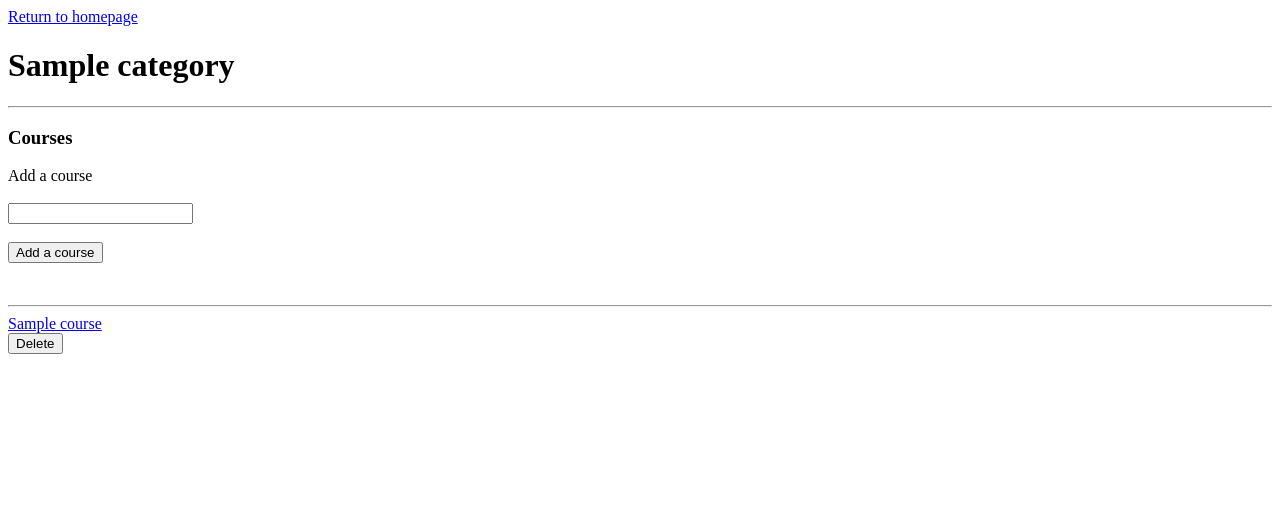
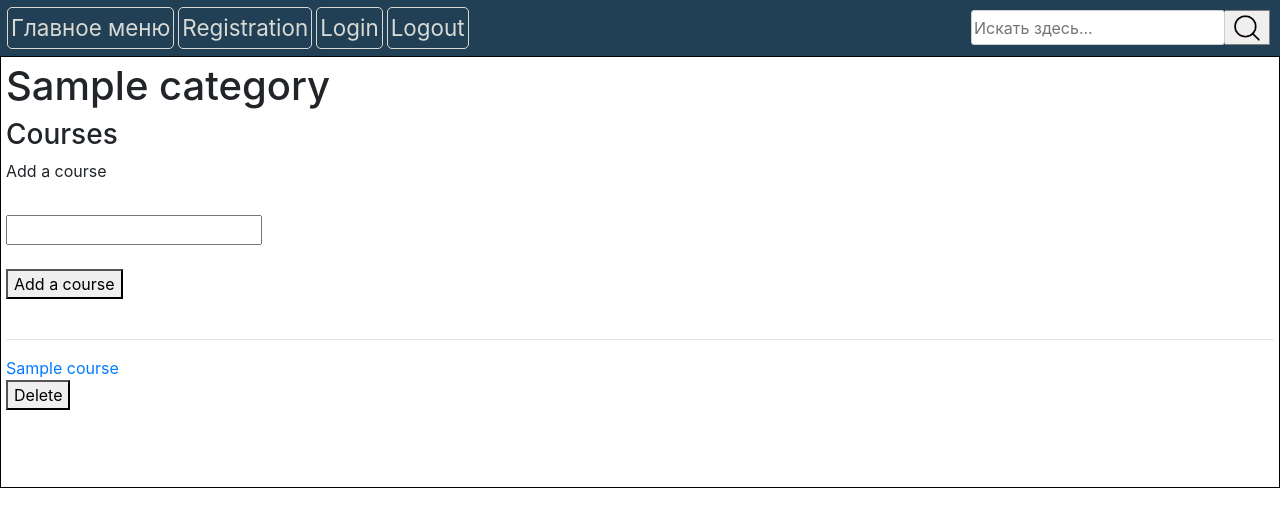
Before and after one commit to Omnickus/project, a Flask app: a page that uses webapp/templates/category/category.html in a window 1280 px wide. Shown: the top 527 px of the page. Run offline with Flask 2, Linux system fonts and the light colour scheme; a user stored in the database is signed in; tables that the repository leaves empty hold one stand-in row (values such as "Sample post"); some libraries are stand-ins or nearby versions.

Commit message:
'Update'

```diff
--- a/webapp/static/css/content.css
+++ b/webapp/static/css/content.css
@@ -1,14 +1,70 @@
 content {
-    border:0px solid black;
-    width: 1200px;
-    margin: 0px auto;
+    border:1px solid black;
 }
 
+.title_name {
+    text-align: center;
+}
 
 .main_block_content {
+    max-width: 1400px;
     margin:0px auto;
-    min-width: 480px;
-    width: 1200px;
-    border: 1px solid black;
-    height: 100px;
+    padding: 5px;
 }
+
+.add_item {
+    display: flex;
+    flex-direction: row;
+}
+
+.add_item_form {
+    display: flex;
+    flex-direction: row;
+    border: 0px solid black;
+    justify-content: right;
+}
+
+.add_item_label {
+    display: flex;
+    flex-direction: column;
+}
+
+.block_all_items {
+    padding: 4px;
+    border: 0px solid blue;
+    margin: 0px auto;
+    max-width: 1400px;
+    display: flex;
+    align-content: center;
+}
+
+.wrapper_all_items {
+    width:1213px;
+    display: block;
+    margin: 0px auto;
+    position: relative;
+    padding: 5px;
+    border:0px solid yellowgreen;
+    margin: 2px;
+}
+
+.all_items {
+    border: 0px solid red;
+    float: left;
+    width: 400px;
+    padding: 10px;
+}
+
+.item {
+    display: flex;
+    flex-direction: column;
+    justify-content: center;
+    align-items: center;
+    border:2px solid #214056;
+    padding: 5px;
+    border-radius: 5px;
+}
+.item:hover {
+    border-radius: 5px;
+    border:2px solid #DC3545;
+}
--- a/webapp/static/css/menu.css
+++ b/webapp/static/css/menu.css
@@ -1,27 +1,10 @@
+
 header {
     border:0px solid black;
-    height: 80px;
     display: flex;
     align-items: center;
-    background-color: #311216;
+    background-color: #214056;
 }
-
-header .main_block_menu a {
-    text-decoration: none;
-    font-size: 1.6em;
-    color: #FFFFFF;
-    margin-left: 5px;
-    margin-right: 5px;
-    padding: 20px;
-}
-
-header .main_block_menu a:hover {
-    border-bottom: 3px solid #FFFFFF;
-    padding-bottom: 10px;
-    border-radius: 10px;
-}
-
-
 .main_block_menu {
     border: 0px solid black;
     display: flex;
@@ -30,4 +13,73 @@ header .main_block_menu a:hover {
     height: 100%;
     align-items: center;
     min-width:480px;
+    max-width: 1400px;
 }
+
+.block_menu {
+    display: flex;
+    flex-direction: row;
+    padding: 5px;
+    width: 100%;
+}
+@media screen and (max-width:700px) {
+    .block_menu {
+        display: flex;
+        flex-direction: column;
+    }
+}
+
+@media screen and (max-width:700px) {
+    .main_block_menu{
+        display: flex;
+        flex-direction: column;
+    }
+}
+.menu_link {
+    border:1.5px solid #DADAD4;
+    border-radius: 5px;
+    text-align: center;
+    align-items: center;
+    justify-content: center;
+    padding: 3px;
+    margin:2px;
+    text-decoration: none;
+    font-size: 1.4em;
+    color: #DADAD4;
+}
+.menu_link:hover {
+    text-decoration: none;
+    color:#fff;
+    border:1.5px solid #fff;
+}
+
+.search_form {
+    height: 35px;
+    display: flex;
+    flex-direction: row;
+    margin-right:10px;
+}
+
+.search_box {
+    border: 1px solid #cccccc;
+    border-radius: 3px;
+    -webkit-border-radius: 3px;
+    -moz-border-radius: 3px;
+    -khtml-border-radius: 3px;
+    background: #ffffff !important;
+    outline: none;
+    color: black;
+}
+
+.search_button {
+    font-size: 1.4em;
+    border: 1px solid grey;
+    border-left: none;
+    cursor: pointer;
+    height: 100%;
+    width:45px;
+}
+.search_img {
+    height: 100%;
+    margin-bottom: 8px;
+}
--- a/webapp/templates/base.html
+++ b/webapp/templates/base.html
@@ -25,21 +25,29 @@
 
     <header>
         <div class="main_block_menu">
-            <div style="flex-direction: row; display: flex;">
-                <a href="/"> Главное меню</a>
+            <div class="block_menu">
+                <a class="menu_link"  href="/"> Главное меню</a>
+                <a class="menu_link"  href='/registration_page'> Registration</a>
+                <a class="menu_link"  href="/login">Login</a>
+                <a class="menu_link"  href="{{ url_for('login.logout') }}"> Logout </a>
             </div>
-            <div>
-                <a href='/registration_page'> Registration</a>
-                <a href="/login">Login</a>
-                <a href="{{ url_for('login.logout') }}"> Logout </a>
+            <div class="search_block">
+                <form class="search_form">
+                    <input class="search_box" type="text" placeholder="Искать здесь...">
+                    <button class="search_button" type="submit"><img class="search_img" src='../static/images/search.PNG'> </button>
+                </form>
             </div>
         </div>
-
     </header>
     <content>
+        <div class="main_block_content">
+    {% block content %}
+            <h1> {% block title %} {% endblock %}  </h1>
+        </div>
 
-        {% block content %}        {% endblock %}
 
+
+    {% endblock %}
     </content>
      <footer>
 
--- a/webapp/templates/category/category.html
+++ b/webapp/templates/category/category.html
@@ -1,5 +1,8 @@
-<a href="/">Return to homepage</a>
-<h1>{{ category_name }}</h1><hr>
+{% extends 'base.html' %}
+
+{% block content %}
+
+<h1>{{ category_name }} </h1>
 <h3>Courses</h3>
 <form action="{{ url_for('category.page', link_path=category_name) }}" method="POST">
     <label for="course">Add a course</label>
@@ -18,3 +21,5 @@
     <br><br>
 {% endfor %}
 <br>
+
+{% endblock %}
```
Also changed, not shown: webapp/templates/index.html (+16 -9 lines), webapp/templates/lesson.html (+7 -2 lines), webapp/static/images/search.PNG (added).
